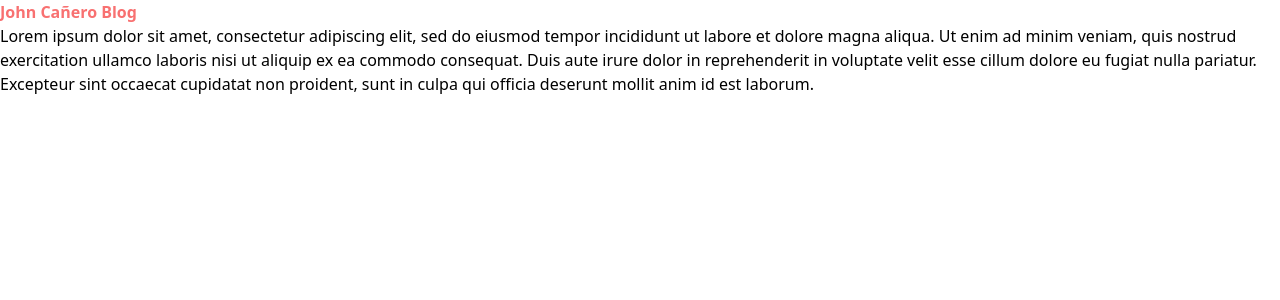
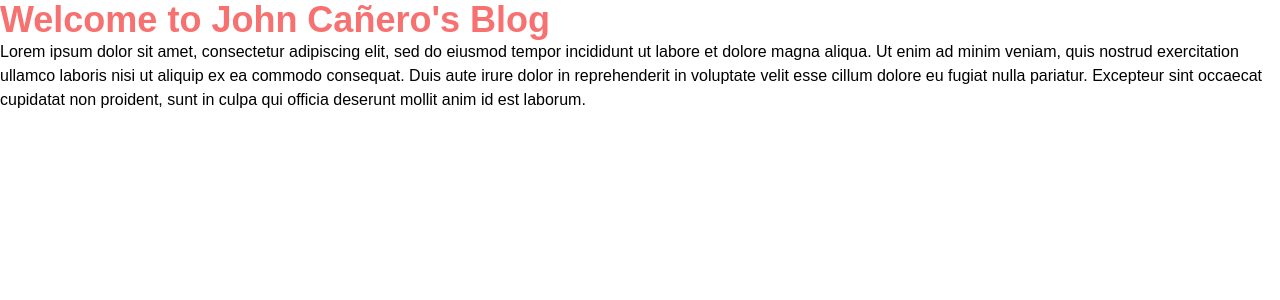
Before and after one commit to johncanero/johncanero-blog, a Next.js app: page / in a window 1280 px wide. Shown: the top 300 px of the page. Built offline with nearby package versions, Linux system fonts and the light colour scheme.

Commit message:
Set up the Fonts for Tailwind Config

```diff
--- a/app/page.tsx
+++ b/app/page.tsx
@@ -5,11 +5,11 @@ function HomePage() {
   return (
     // 1. Created an app folder and input page.tsx
     <div>
-        <h1 className='font-bold text-red-400'>John Cañero Blog</h1>
-        <p>Lorem ipsum dolor sit amet, consectetur adipiscing elit, sed do eiusmod tempor incididunt ut labore et dolore magna aliqua. Ut enim ad minim veniam, quis nostrud exercitation ullamco laboris nisi ut aliquip ex ea commodo consequat. Duis aute irure dolor in reprehenderit in voluptate velit esse cillum dolore eu fugiat nulla pariatur. Excepteur sint occaecat cupidatat non proident, sunt in culpa qui officia deserunt mollit anim id est laborum.</p>
+      <h1 className='text-4xl font-semibold text-red-400 font-Montserrat'>Welcome to John Cañero's Blog</h1>
+      <p className='font-light font-Montserrat'>Lorem ipsum dolor sit amet, consectetur adipiscing elit, sed do eiusmod tempor incididunt ut labore et dolore magna aliqua. Ut enim ad minim veniam, quis nostrud exercitation ullamco laboris nisi ut aliquip ex ea commodo consequat. Duis aute irure dolor in reprehenderit in voluptate velit esse cillum dolore eu fugiat nulla pariatur. Excepteur sint occaecat cupidatat non proident, sunt in culpa qui officia deserunt mollit anim id est laborum.</p>
 
-        {/* TimeStamp: 15:28 */}
-        {/* https://www.youtube.com/watch?v=x3fCEPFgUSM&t=2915s*/}
+      {/* TimeStamp: 16:02 */}
+      {/* https://www.youtube.com/watch?v=x3fCEPFgUSM&t=2915s*/}
     </div>
   )
 }
--- a/package.json
+++ b/package.json
@@ -9,6 +9,7 @@
     "lint": "next lint"
   },
   "dependencies": {
+    "@next/font": "^13.3.0",
     "@types/node": "18.15.11",
     "@types/react": "18.0.33",
     "@types/react-dom": "18.0.11",
--- a/pages/_document.tsx
+++ b/pages/_document.tsx
@@ -3,7 +3,15 @@ import { Html, Head, Main, NextScript } from 'next/document'
 export default function Document() {
   return (
     <Html lang="en">
-      <Head />
+      <Head>
+        {/* Use Google Fonts Boiler and Google Inserts Link Extension */}
+        <link
+          rel="preconnect"
+          href="https://fonts.gstatic.com"
+          crossOrigin="anonymous"
+        />
+        <link href="https://fonts.googleapis.com/css?family=Open+Sans:300,regular,500,600,700,800,300italic,italic,500italic,600italic,700italic,800italic&family=Poppins:100,100italic,200,200italic,300,300italic,regular,italic,500,500italic,600,600italic,700,700italic,800,800italic,900,900italic&family=Montserrat:100,200,300,regular,500,600,700,800,900,100italic,200italic,300italic,italic,500italic,600italic,700italic,800italic,900itali" rel="stylesheet" />
+      </Head>
       <body>
         <Main />
         <NextScript />
--- a/tailwind.config.js
+++ b/tailwind.config.js
@@ -6,6 +6,12 @@ module.exports = {
   ],
   theme: {
     extend: {},
+    // Input Font Families (Themes) in Tailwind Config
+    fontFamily: {
+      Poppins: ["Poppins", "sans-serif"],
+      OpenSans: ["Open Sans", "sans-serif"],
+      Montserrat: ["Montserrat", "sans-serif"],
+    },
   },
   plugins: [],
 };
```
Also changed, not shown: 1 other file (tests, documents, lock files or other folders).
